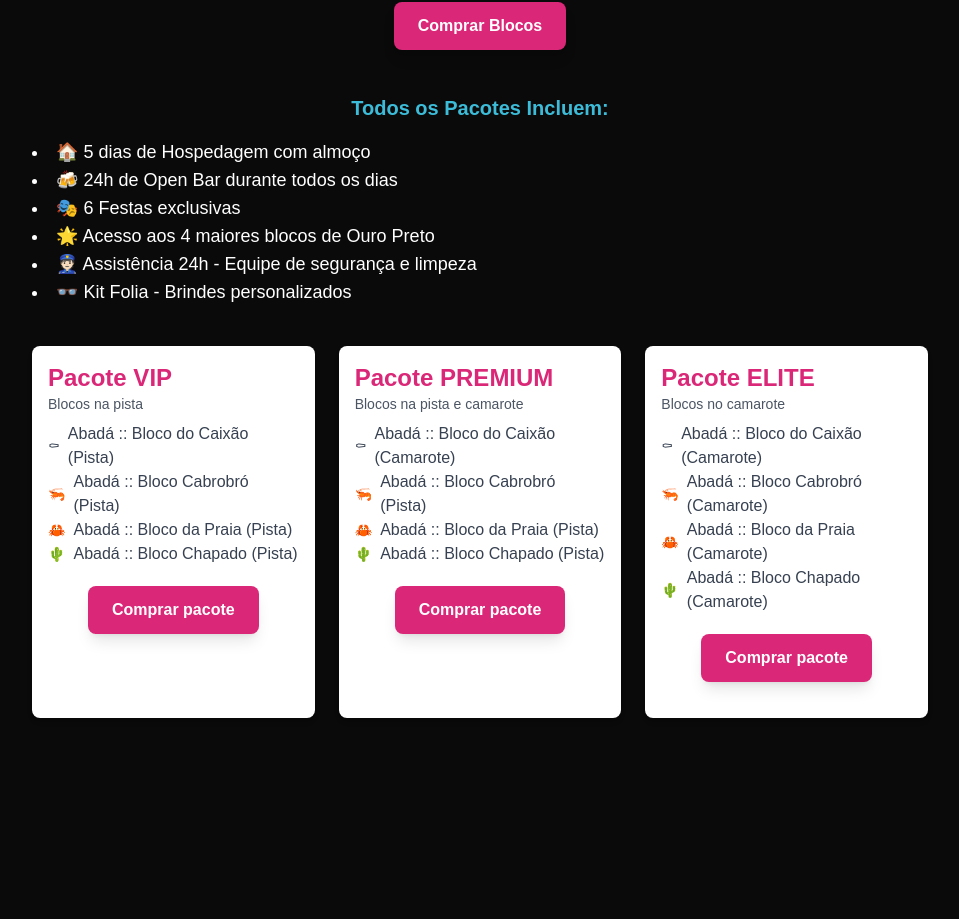
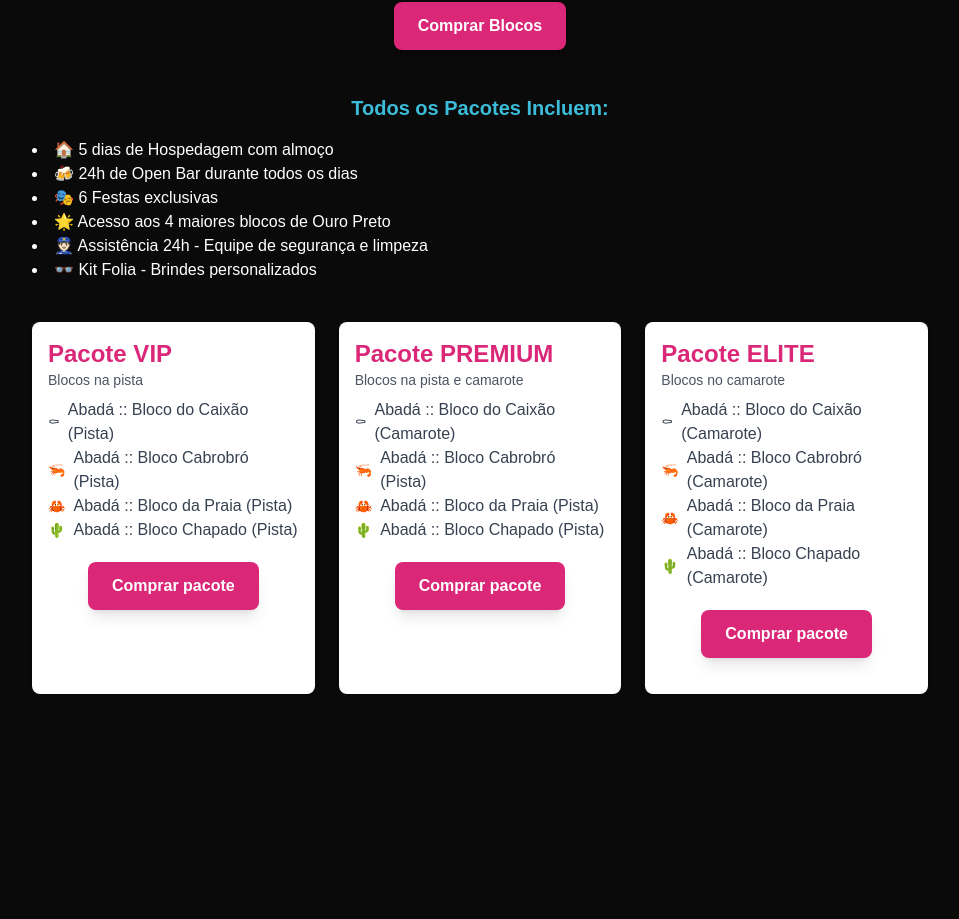
Before and after one commit to lucasFilppe/carna-cosa, a Next.js app: page / in a window 1280 px wide. Shown: the part 3275-4194 px from the top of the page, without its empty margins (160-1119 px from the left). Built offline with nearby package versions, Linux system fonts and the light colour scheme.

Commit message:
mudando tamanho do texto da seçẽo de pacotes

```diff
--- a/app/pacotes/page.tsx
+++ b/app/pacotes/page.tsx
@@ -53,7 +53,7 @@ const Pacotes = () => {
               Todos os Pacotes Incluem:
             </h1>
             <div className="max-w-4xl mx-auto mb-10">
-              <ul className="list-disc list-inside text-lg text-white">
+              <ul className="list-disc list-inside text-md text-white">
                 <li>🏠 5 dias de Hospedagem com almoço</li>
                 <li>🍻 24h de Open Bar durante todos os dias</li>
                 <li>🎭 6 Festas exclusivas</li>
```
